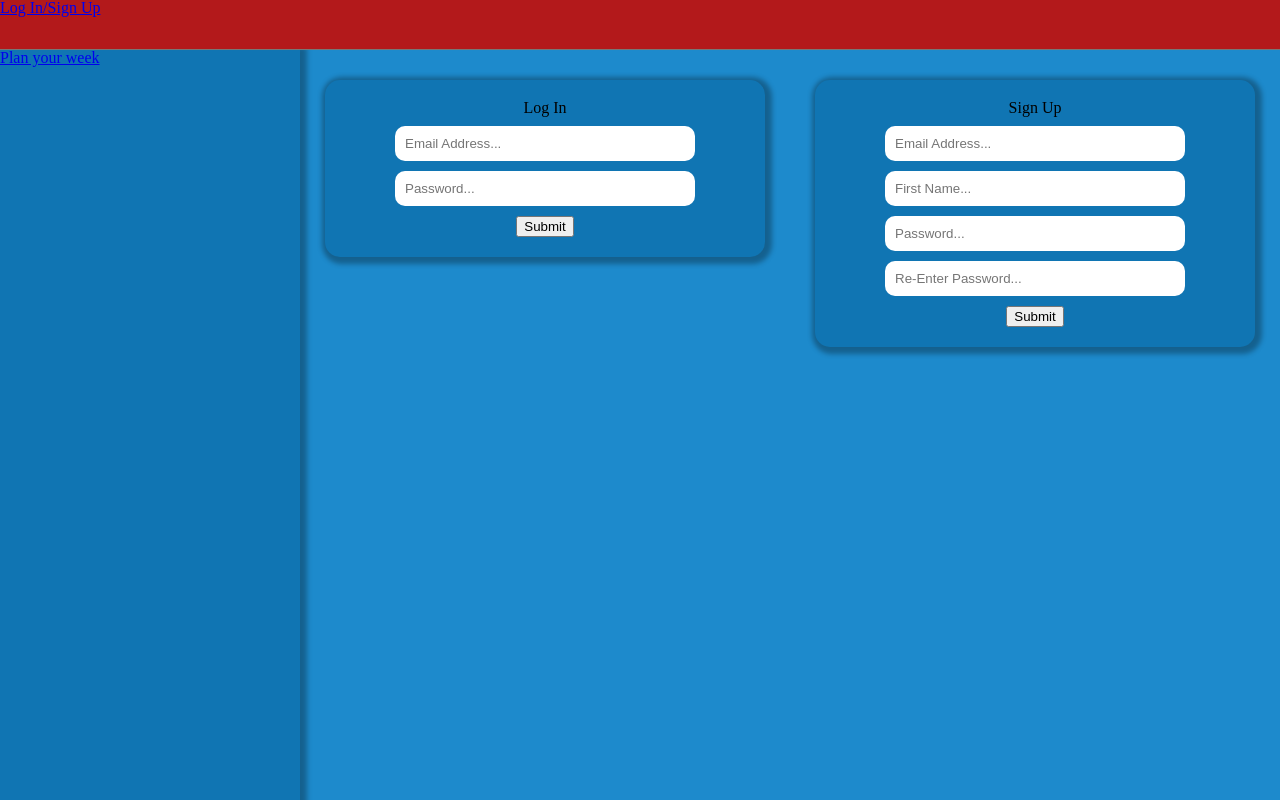
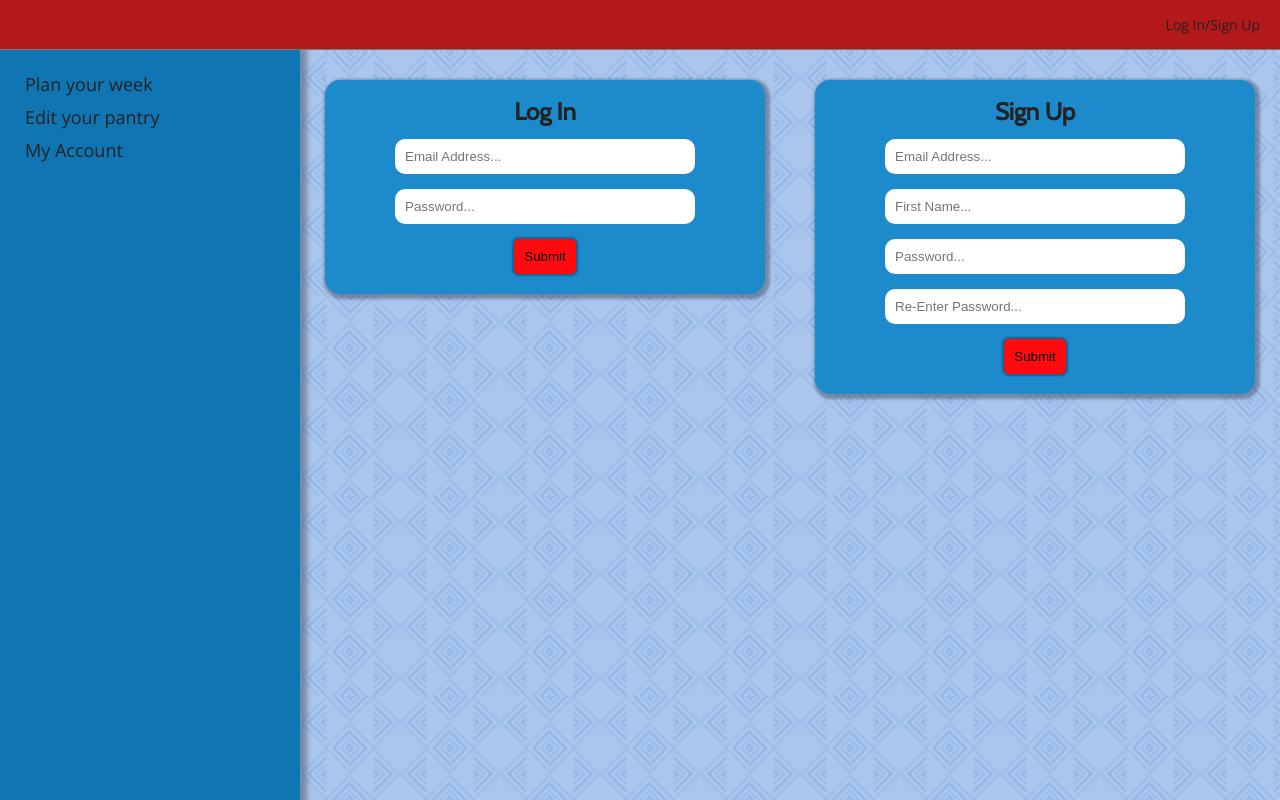
Before and after one commit to dproc96/chefd, a React (Create React App) app in the folder client/: page /login in a window 1280 px wide. Built offline with nearby package versions, Linux system fonts and the light colour scheme.

Commit message:
continued styling on log in page

```diff
--- a/client/public/css/base.css
+++ b/client/public/css/base.css
@@ -1,9 +1,54 @@
+body {
+    color: #222222;
+    background-image: url("../images/background.png");
+    font-family: 'Open Sans', sans-serif;
+}
+
+h1, h2, h3, h4, h5 {
+    font-family: 'Cabin', sans-serif;
+    font-weight: 700;
+}
+
+h1 {
+    font-size: 32px;
+}
+
+h2 {
+    font-size: 24px;
+}
+
+h3 {
+    font-size: 18px;
+}
+
 input {
     display: block;
-    margin: 10px auto;
+    margin: 15px auto;
     width: 70%;
     padding: 10px;
     border: none;
     border-radius: 10px;
     outline: none;
 }
+
+button {
+    padding: 10px;
+    background-color: #FF0A0E;
+    border: none;
+    border-radius: 5px;
+    box-shadow: 0px 0px 2px 2px rgba(0, 0, 0, 0.3)
+}
+
+button:hover {
+    background-color: #B3191B;
+    cursor: pointer;
+}
+
+a {
+    text-decoration: none;
+    color: #222222;
+}
+
+a:hover {
+    font-weight: 700;
+}
--- a/client/public/index.html
+++ b/client/public/index.html
@@ -9,6 +9,7 @@
       content="Web site created using create-react-app"
     />
     <link rel="stylesheet" href="%PUBLIC_URL%/css/reset.css">
+    <link href="https://fonts.googleapis.com/css?family=Cabin|Open+Sans&display=swap" rel="stylesheet">
     <link rel="stylesheet" href="%PUBLIC_URL%/css/base.css">
     <title>React App</title>
   </head>
--- a/client/src/App.js
+++ b/client/src/App.js
@@ -9,12 +9,21 @@
     state = {
         isLoggedIn: false,
         firstName: null,
+        location: window.location.pathname
     };
     navLinks = [
         {
             path: "/",
             name: "Plan your week"
-        }
+        },
+        {
+            path: "/pantry",
+            name: "Edit your pantry"
+        },
+        {
+            path: "/account",
+            name: "My Account"
+        },
     ];
     handleInputChange = event => {
         const { name, value } = event.target;
@@ -27,7 +36,7 @@
             email: this.state["login--email"],
             password: this.state["login--password"]
         }
-        if (info.email.match(/.+@.+\..+/) && info.password) {
+        if (info.email && info.email.match(/.+@.+\..+/) && info.password) {
             //logic to be written by Dan and Giri together
         }
     }
@@ -41,6 +50,11 @@
         if (info.email.match(/.+@.+\..+/) && info.password && info.name && info.password === info.passwordReenter) {
             //logic to be written by Dan and Giri together
         }
+    }
+    handleLink = path => {
+        this.setState({
+            location: path
+        })
     }
     render() {
         const style = {
@@ -56,8 +70,8 @@
         return (
             <Router>
                 <div style={style}>
-                    <Toolbar isLoggedIn={this.state.isLoggedIn} firstName={this.state.firstName} />
-                    <Sidebar navLinks={this.navLinks} />
+                    <Toolbar handleLink={this.handleLink} isLoggedIn={this.state.isLoggedIn} firstName={this.state.firstName} />
+                    <Sidebar handleLink={this.handleLink} location={this.state.location} navLinks={this.navLinks} />
                     <Content>
                         <Route exact path="/">
 
--- a/client/src/components/AccountButton.js
+++ b/client/src/components/AccountButton.js
@@ -3,8 +3,14 @@
 
 class AccountButton extends React.Component {
     render() {
+        const style = {
+            margin: "15px",
+            padding: "5px",
+            fontSize: 14,
+            borderRadius: "5px"
+        }
         return (
-            <Link to={this.props.isLoggedIn ? "#" : "/login"}>{this.props.isLoggedIn ? "Log Out" : "Log In/Sign Up"}</Link>
+            <Link style={style} onClick={this.props.handleLink} to={this.props.isLoggedIn ? "#" : "/login"}>{this.props.isLoggedIn ? "Log Out" : "Log In/Sign Up"}</Link>
         )
     }
 }
--- a/client/src/components/Content.js
+++ b/client/src/components/Content.js
@@ -1,11 +1,9 @@
 import React from 'react';
-import theme from '../theme';
 
 class Content extends React.Component {
     render() {
         const style = {
             gridArea: 'content',
-            backgroundColor: theme.blue
         }
         return (
             <div style={style}>
--- a/client/src/components/NavLink.js
+++ b/client/src/components/NavLink.js
@@ -2,9 +2,20 @@
 import { Link } from 'react-router-dom';
 
 class NavLink extends React.Component {
+    handleClick = () => {
+        this.props.handleLink(this.props.path)
+    }
     render() {
+        const style = {
+            margin: "15px",
+            fontSize: 18,
+            display: "block"
+        }
+        if (this.props.active) {
+            style.fontWeight = "700"
+        }
         return (
-            <Link to={this.props.path}>{this.props.name}</Link>
+            <Link style={style} onClick={this.handleClick} to={this.props.path}>{this.props.active && "| "}{this.props.name}</Link>
         )
     }
 }
--- a/client/src/components/Sidebar.js
+++ b/client/src/components/Sidebar.js
@@ -8,13 +8,14 @@
             gridArea: 'sidebar',
             backgroundColor: theme.darkBlue,
             boxShadow: "2px 2px 5px 5px rgba(0,0,0,0.3)",
-            zIndex: 1
+            zIndex: 1,
+            padding: "10px"
         }
         return (
             <div style={style}>
                 {this.props.navLinks.map(navProps => {
                     return (
-                        <NavLink {...navProps} />
+                        <NavLink active={this.props.location === navProps.path} handleLink={this.props.handleLink} {...navProps} />
                     )
                 })}
             </div>
--- a/client/src/components/Toolbar.js
+++ b/client/src/components/Toolbar.js
@@ -8,7 +8,10 @@
             gridArea: 'toolbar',
             backgroundColor: theme.darkRed,
             zIndex: 2,
-            borderBottom: "1px #777777 solid"
+            borderBottom: "1px #777777 solid",
+            display: "flex",
+            flexDirection: "row-reverse",
+            alignItems: "center"
         }
         return (
             <div style={style}>
--- a/client/src/pages/LogIn.js
+++ b/client/src/pages/LogIn.js
@@ -9,11 +9,11 @@
             width: 400,
             padding: 20,
             height: "max-content",
-            backgroundColor: theme.darkBlue,
+            backgroundColor: theme.blue,
             margin: "30px 0px",
             borderRadius: "15px",
             textAlign: "center",
-            boxShadow: "2px 2px 5px 5px rgba(0,0,0,0.3)"
+            boxShadow: "2px 2px 3px 3px rgba(0,0,0,0.3)"
         }
         const style = {
             display: "flex",
```
Also changed, not shown: client/public/images/background.png (added).
